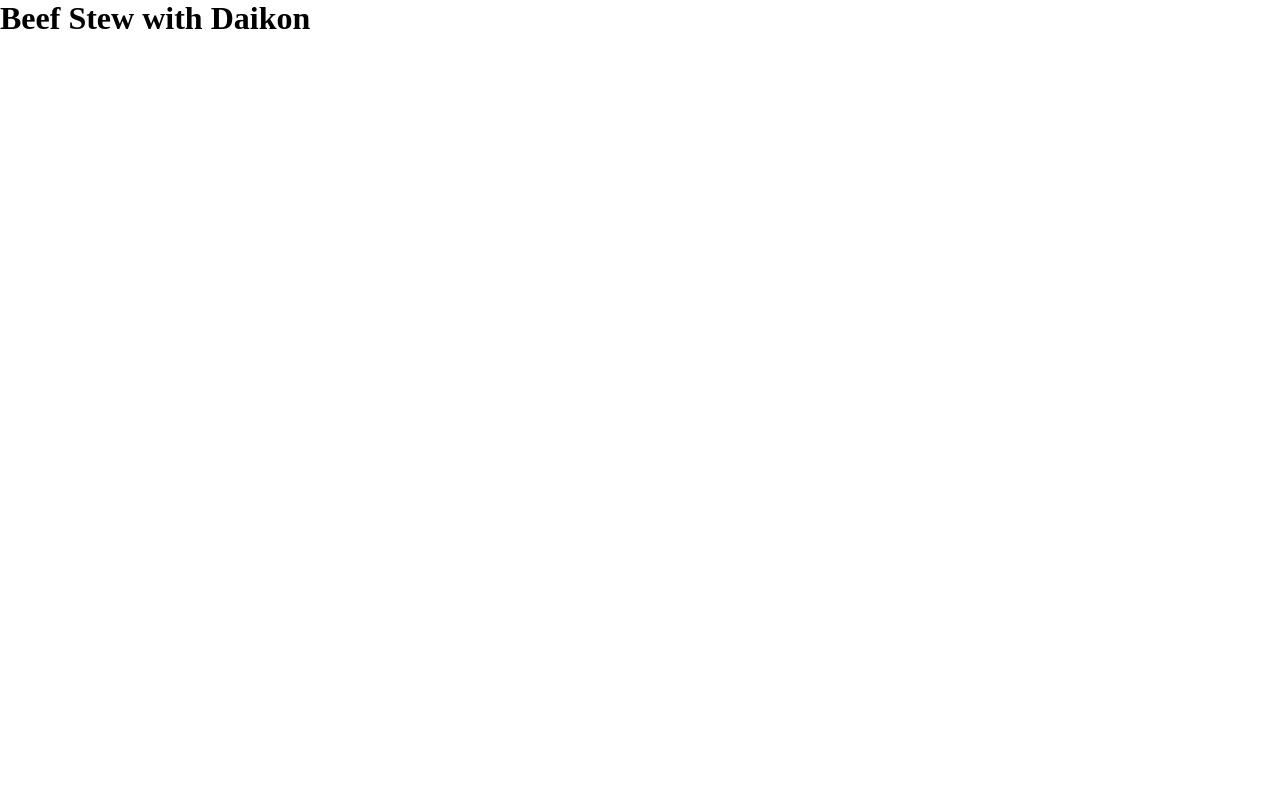
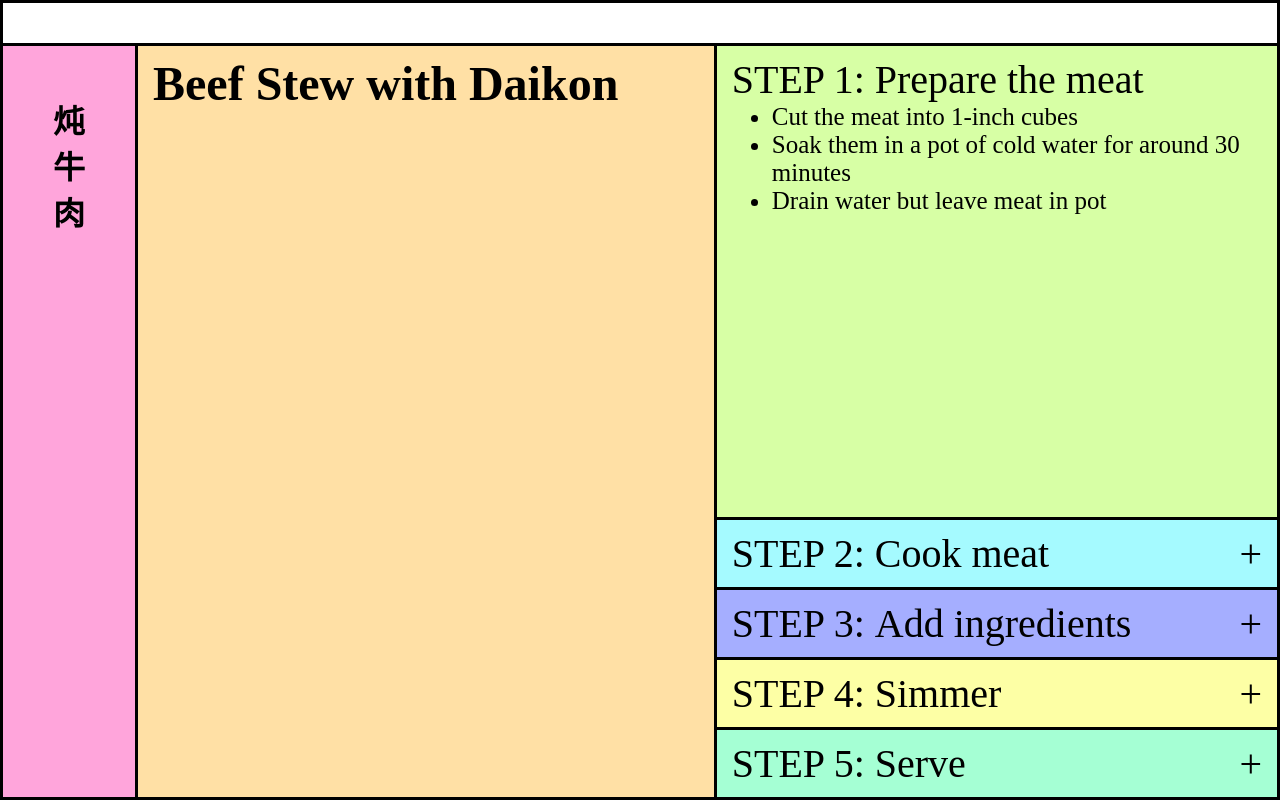
Before and after one commit to skinsshark/beefstew, a React (Create React App) app: page / in a window 1280 px wide. Built offline with nearby package versions, Linux system fonts and the light colour scheme.

Commit message:
add sections and toggling

```diff
--- a/package.json
+++ b/package.json
@@ -2,16 +2,20 @@
   "name": "beefstew",
   "version": "0.1.0",
   "private": true,
+  "homepage": "https://skinsshark.github.io/beefstew",
   "dependencies": {
     "@testing-library/jest-dom": "^5.11.4",
     "@testing-library/react": "^11.1.0",
     "@testing-library/user-event": "^12.1.10",
+    "gh-pages": "^3.2.3",
     "react": "^17.0.2",
     "react-dom": "^17.0.2",
     "react-scripts": "4.0.3",
     "web-vitals": "^1.0.1"
   },
   "scripts": {
+    "predeploy": "npm run build",
+    "deploy": "gh-pages -d build",
     "start": "react-scripts start",
     "build": "react-scripts build",
     "test": "react-scripts test",
--- a/src/App.css
+++ b/src/App.css
@@ -1,38 +1,113 @@
-.App {
-  text-align: center;
+section {
+  width: 100%;
 }
 
-.App-logo {
-  height: 40vmin;
-  pointer-events: none;
-}
-
-@media (prefers-reduced-motion: no-preference) {
-  .App-logo {
-    animation: App-logo-spin infinite 20s linear;
+@media only screen and (min-width: 768px) {
+  section {
+    border-right: 3px solid #000;
   }
 }
 
-.App-header {
-  background-color: #282c34;
-  min-height: 100vh;
+section:last-child {
+  border-right: none;
+}
+
+.main-content {
+  border-top: 3px solid #000;
+  display: flex;
+  flex: 1;
+}
+
+.title {
+  background-color: #FFA5DB;
+  flex: 0;
+  padding: 50px;
+}
+
+.ingredients {
+  background-color: #FFE0A5;
+  flex-shrink: 1;
+  flex-grow: 0;
+  padding: 10px 15px;
+}
+
+@media only screen and (max-width: 767px) {
+  .ingredients {
+    border-top: 3px solid #000;
+    border-bottom: 3px solid #000;
+  }
+}
+
+.steps {
   display: flex;
   flex-direction: column;
-  align-items: center;
-  justify-content: center;
-  font-size: calc(10px + 2vmin);
-  color: white;
+  align-items: stretch;
 }
 
-.App-link {
-  color: #61dafb;
+.step {
+  border-bottom: 3px solid #000;
+  /* flex: 1; */
+  padding: 10px 15px;
 }
 
-@keyframes App-logo-spin {
-  from {
-    transform: rotate(0deg);
+.step:last-child {
+  border-bottom: none;
+}
+
+.step-header {
+  display: flex;
+  align-items: flex-end;
+  justify-content: space-between;
+}
+
+.step-header .toggler {
+  margin-left: 20px;
+  width: 30px;
+  text-align: right;
+}
+
+.step-header .toggler::before {
+  content: '+';
+}
+
+@media only screen and (min-width: 768px) {
+  .step-header .toggler.hidden::before {
+    content: '';
   }
-  to {
-    transform: rotate(360deg);
+
+  .step-content.hidden {
+    display: none;
   }
 }
+
+.step-1 {
+  background-color: #D7FFA5;
+}
+
+.step-2 {
+  background-color: #A5FAFF;
+}
+
+.step-3 {
+  background-color: #A5AEFF;
+}
+
+.step-4 {
+  background-color: #FDFFA5;
+}
+
+.step-5 {
+  background-color: #A5FFD4;
+}
+
+.banner {
+  background-color: #FFFFFF;
+  height: 40px;
+  width: 100%;
+}
+
+@media only screen and (max-width: 767px) {
+  .main-content {
+    flex-direction: column;
+  }
+}
--- a/src/App.js
+++ b/src/App.js
@@ -1,8 +1,81 @@
 import './App.css';
+import {useState} from 'react';
+
+const STEP = {
+  1: {
+    title: 'Prepare the meat',
+    instructions: [
+      'Cut the meat into 1-inch cubes',
+      'Soak them in a pot of cold water for around 30 minutes',
+      'Drain water but leave meat in pot'
+    ]
+  },
+  2: {
+    title: 'Cook meat',
+    instructions: [
+      'do this',
+      'then that'
+    ]
+  },
+  3: {
+    title: 'Add ingredients',
+    instructions: [
+      'do this',
+      'then that'
+    ]
+  },
+  4: {
+    title: 'Simmer',
+    instructions: [
+      'do this',
+      'then that'
+    ]
+  },
+  5: {
+    title: 'Serve',
+    instructions: [
+      'do this',
+      'then that'
+    ]
+  },
+}
 
 function App() {
+  const [openStep, setOpenStep] = useState(1);
+
   return (
-    <h1>Beef Stew with Daikon</h1>
+    <div className="page-wrapper">
+      <div className="banner" />
+      <div className="main-content">
+        <section className="title"><h1>炖牛肉</h1></section>
+        <section className="ingredients">
+          <h2>Beef Stew with Daikon</h2>
+        </section>
+        <section className="steps">
+          {[1,2,3,4,5].map((num, i) => {
+            const isOpen = num === openStep;
+            return (
+              <div key={`step-${i}`}
+                className={`step step-${num}`}
+                style={isOpen ? {flexGrow: 1} : {}}
+              >
+                <div className="step-header">
+                  <div><h3>STEP {num}: </h3><p>{STEP[num].title}</p></div>
+                  <div className={`toggler ${isOpen ? 'hidden' : 'shown'}`}
+                    onClick={() => setOpenStep(num)}
+                  />
+                </div>
+                <ul className={`step-content ${isOpen ? 'shown' : 'hidden'}`}>
+                  {STEP[num].instructions.map((instr, i) => {
+                    return <li key={`instr-${i}`}>{instr}</li>
+                  })}
+                </ul>
+              </div>
+            )
+          })}
+        </section>
+      </div>
+    </div>
   );
 }
 
--- a/src/index.css
+++ b/src/index.css
@@ -1,5 +1,42 @@
 * {
   box-sizing: border-box;
   margin: 0;
-  padding: 0;
+  font-family: serif;
 }
+
+.page-wrapper {
+  display: flex;
+  align-items: stretch;
+  flex-direction: column;
+  border: 3px solid #000;
+  height: 100vh;
+  width: 100vw;
+}
+
+@media only screen and (max-width: 767px) {
+  .page-wrapper {
+    height: auto;
+    display: block;
+  }
+}
+
+h1 {
+  font-size: 2rem;
+  margin: 0;
+}
+
+h2 {
+  font-size: 3rem;
+}
+
+.steps p,
+h3,
+.toggler {
+  display: inline;
+  font-weight: 400;
+  font-size: 40px;
+}
+
+.steps {
+  font-size: 25px;
+}
```
Also changed, not shown: 1 other file (tests, documents, lock files or other folders).
